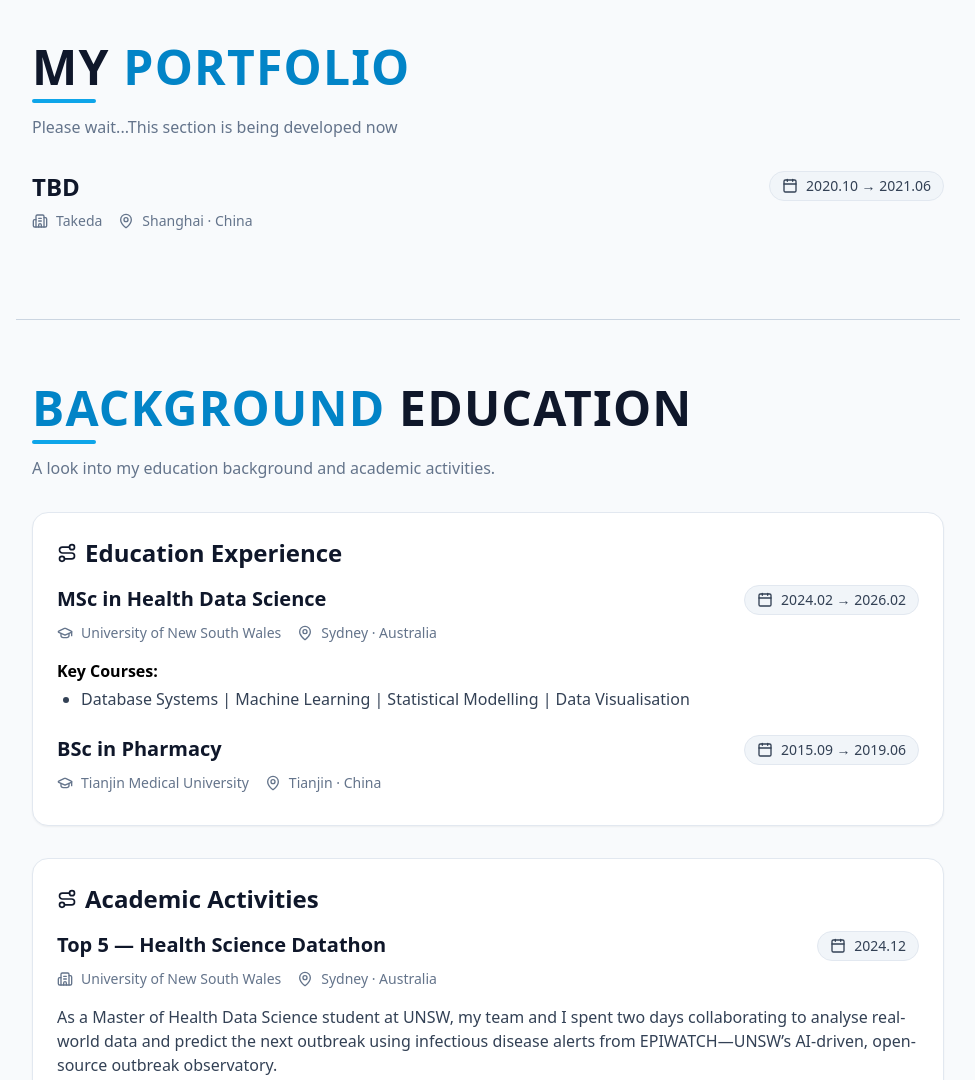
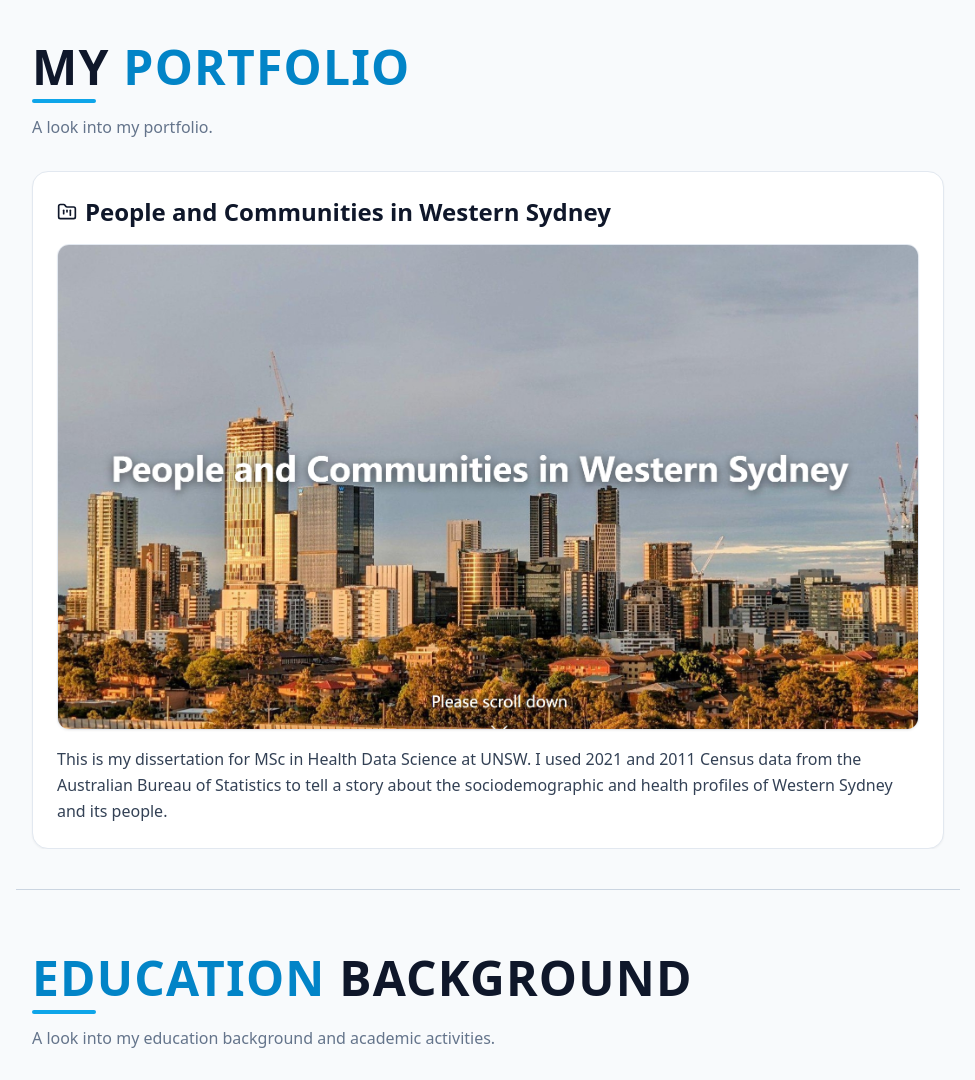
Before and after one commit to zachary-xieluo/zachary-xieluo.github.io, a plain HTML site: page index.html in a window 1280 px wide. Shown: the part 3431-4511 px from the top of the page, without its empty margins (304-1279 px from the left). Drawn offline with nearby package versions, Linux system fonts and the light colour scheme; files whose address does not match are found by name.

Commit message:
Add files via upload

```diff
--- a/index.html
+++ b/index.html
@@ -572,36 +572,40 @@
           <span class="text-sky-600"> PORTFOLIO </span>
         </h2>
         <div class="mt-2 h-1 w-16 bg-sky-500 rounded-full"></div>
-        <p class="mt-3 text-slate-500">Please wait...This section is being developed now</p>
+        <p class="mt-3 text-slate-500">A look into my portfolio.</p>
       </div>
 
 
-        <!-- === Experience 1 === -->
-        <article class="relative pb-12">
+    <!-- Portfolio Card -->
+<div class="rounded-2xl border border-slate-200 bg-white p-6 shadow-sm">
+  <h3 class="text-2xl font-semibold text-slate-900 inline-flex items-center gap-2 mb-4">
+    <i data-lucide="folder-kanban" class="w-5 h-5"></i> People and Communities in Western Sydney
+  </h3>
 
-          <!-- Degree + Date -->
-          <div class="flex items-start justify-between gap-4 flex-wrap">
-            <h3 class="text-2xl font-extrabold text-slate-900">
-              TBD
-            </h3>
-            <span class="inline-flex items-center gap-2 rounded-full bg-slate-100 text-slate-700 border border-slate-200 px-3 py-1 text-sm">
-              <i data-lucide="calendar" class="w-4 h-4"></i>
-              2020.10 → 2021.06
-            </span>
-          </div>
+  <!-- image -->
+  <a href="https://zachary-xieluo.github.io/zachary-msc-hds-dissertation/"
+   target="_blank" rel="noopener noreferrer"
+   class="block overflow-hidden rounded-xl border border-slate-200 shadow-sm hover:shadow-md transition">
 
-          <!-- University + Location -->
-          <div class="mt-2 flex flex-wrap items-center gap-4 text-slate-500 text-sm">
-            <span class="inline-flex items-center gap-2">
-              <i data-lucide="building-2" class="w-4 h-4"></i> Takeda
-            </span>
-            <span class="inline-flex items-center gap-2">
-              <i data-lucide="map-pin" class="w-4 h-4"></i> Shanghai · China
-            </span>
-          </div>
-        </article>
-         </div>
-  </section>
+  <div class="aspect-video">
+    <img src="images/cover_page.png"
+         alt="Project preview image"
+         class="w-full h-full object-cover" />
+  </div>
+ </a>
+
+  <!-- Text below image -->
+  <div class="mt-4">
+    <p class="mt-2 text-slate-700 text-base leading-relaxed">
+      This is my dissertation for MSc in Health Data Science at UNSW. I used 2021 and 2011 Census data from the Australian Bureau of Statistics
+      to tell a story about the sociodemographic and health profiles of Western Sydney and its people.
+    </p>
+
+  </div>
+</div>
+
+  </div>
+</section>
 
 
     <!-- EDUCATION -->
@@ -611,8 +615,8 @@
     <!-- Top Title -->
     <div class="mb-8">
       <h2 class="text-4xl md:text-5xl font-extrabold tracking-wide">
-        <span class="text-sky-600"> BACKGROUND</span>
-        <span class="text-slate-900">EDUCATION</span>
+        <span class="text-sky-600">EDUCATION</span>
+        <span class="text-slate-900">BACKGROUND</span>
       </h2>
       <div class="mt-2 h-1 w-16 bg-sky-500 rounded-full"></div>
       <p class="mt-3 text-slate-500">A look into my education background and academic activities.</p>
```
Also changed, not shown: images/cover_page.png (added).
